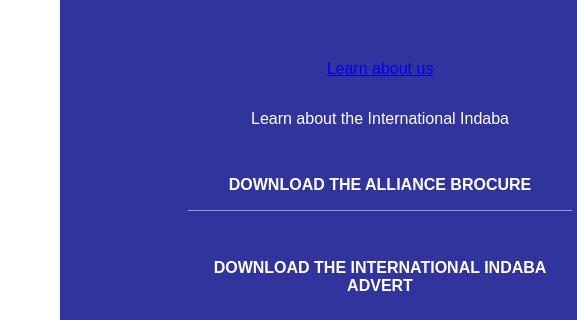
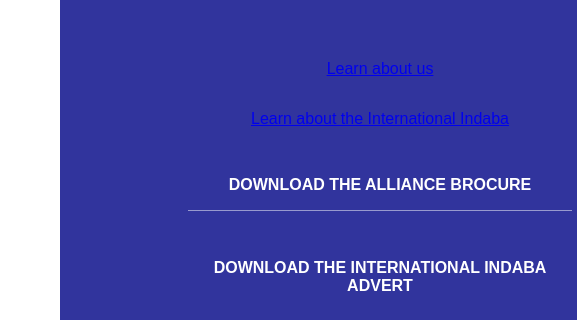
Before and after one commit to Rabby111/alliance-, a plain HTML site: page index.html in a window 1280 px wide. Shown: the part 215-535 px from the top of the page, 580-1157 px from the left. Drawn offline with Linux system fonts and the light colour scheme.

Commit message:
Update index.html

```diff
--- a/index.html
+++ b/index.html
@@ -15,7 +15,7 @@
 
 
       <a href="bro.html " >Learn about us </a>
-      <a href" >Learn about the  International Indaba</a>
+      <a href="views.html" >Learn about the  International Indaba</a>
 
       <a href="Global-Alliance-Brocure-4-3.pdf" class="menu-item" download>Download the alliance Brocure</a>
       <a href="view.html" class="menu-item" download>Download the International Indaba Advert</a>
```
